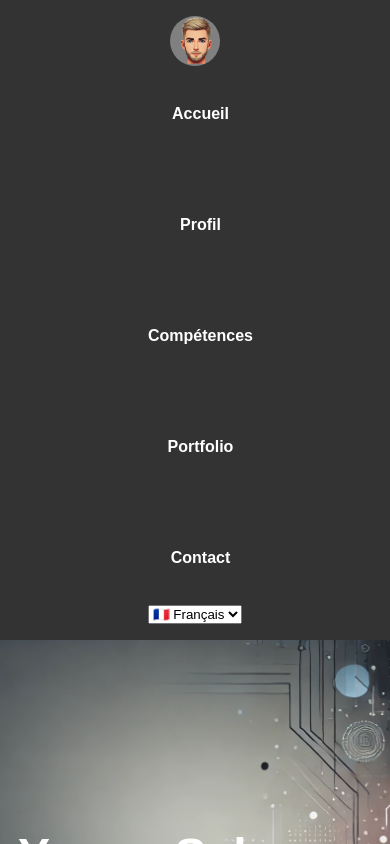
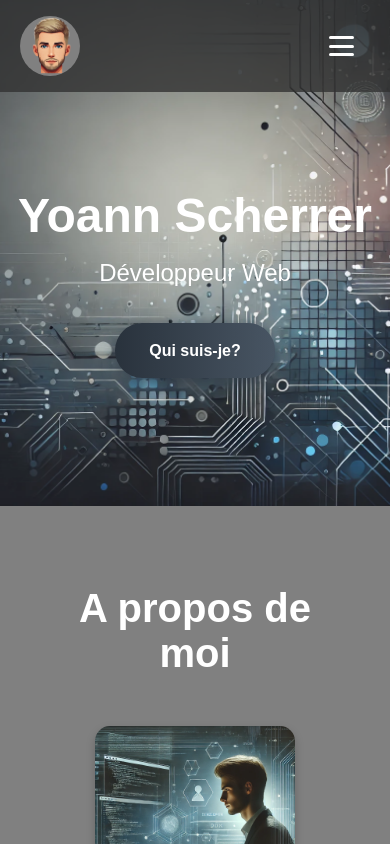
Before and after one commit to yoannscherrer/portfolio, a React (Vite) app: page / in a window 390 px wide. Shown: the top 844 px of the page. Built offline with nearby package versions, Linux system fonts and the light colour scheme.

Commit message:
Modifs navbar mobile + fichier JSON pour projets

```diff
--- a/src/components/Navbar.jsx
+++ b/src/components/Navbar.jsx
@@ -1,29 +1,47 @@
 import "../styles/navbar.scss";
 import avatar from "../assets/avatar.png";
 import { useLanguage } from "./LanguageContext";
+import { useState } from "react";
 
 function Navbar() {
   const { t, language, setLanguage } = useLanguage();
+  const [isOpen, setIsOpen] = useState(false);
 
   const scrollToSection = (id) => {
     document.getElementById(id).scrollIntoView({ behavior: "smooth" });
+    setIsOpen(false);
   };
 
   const handleLanguageChange = (event) => {
     setLanguage(event.target.value);
+    setIsOpen(false);
   };
 
   return (
-    <nav className="navbar">
-      <img src={avatar} alt="avatar" />
-      <ul>
+    <nav className={`navbar ${isOpen ? "open" : ""}`}>
+      <img src={avatar} alt="avatar" className="avatar" />
+
+      {/* Burger visible uniquement sur mobile */}
+      <button className="burger" onClick={() => setIsOpen(!isOpen)} aria-label="Menu">
+        <span></span>
+        <span></span>
+        <span></span>
+      </button>
+
+      <ul className={isOpen ? "open" : ""}>
         <li><button onClick={() => scrollToSection("home")}>{t.home}</button></li>
         <li><button onClick={() => scrollToSection("profil")}>{t.about}</button></li>
         <li><button onClick={() => scrollToSection("competences")}>{t.skills}</button></li>
         <li><button onClick={() => scrollToSection("portfolio")}>{t.projects}</button></li>
         <li><button onClick={() => scrollToSection("contact")}>{t.contact}</button></li>
       </ul>
-      <select className="lang-select" aria-label="Choisir une langue" value={language} onChange={handleLanguageChange}>
+
+      <select
+        className={`lang-select ${isOpen ? "open" : ""}`}
+        value={language}
+        onChange={handleLanguageChange}
+        aria-label="Choisir une langue"
+      >
         <option value="fr">🇫🇷 Français</option>
         <option value="en">🇬🇧 English</option>
         <option value="de">🇩🇪 Deutsch</option>
--- a/src/components/Portfolio.jsx
+++ b/src/components/Portfolio.jsx
@@ -10,35 +10,22 @@ import projet2 from "../assets/projet2.webp";
 import projet3 from "../assets/projet3.webp";
 import projet4 from "../assets/projet4.webp";
 import projet5 from "../assets/projet5.webp";
+import projectsData from "../projects.json";
 
+// Associer les images aux clés
+const imagesMap = {
+  booki: projet1,
+  sophie_bluel: projet2,
+  nina_carducci: projet3,
+  kasa: projet4,
+  mon_vieux_grimoire: projet5
+};
 
-const projects = [
-  {
-    key: "booki",
-    image: projet1,
-    github: "https://github.com/yoannscherrer/Projet-2",
-  },
-  {
-    key: "sophie_bluel",
-    image: projet2,
-    github: "https://github.com/yoannscherrer/Projet-3",
-  },
-  {
-    key: "nina_carducci",
-    image: projet3,
-    github: "https://github.com/yoannscherrer/projet-5",
-  },
-  {
-    key: "kasa",
-    image: projet4,
-    github: "https://github.com/yoannscherrer/kasa",
-  },
-  {
-    key: "mon_vieux_grimoire",
-    image: projet5,
-    github: "https://github.com/yoannscherrer/mon_vieux_grimoire_backend",
-  }
-];
+// Fusionner données JSON + image
+const projects = projectsData.map((project) => ({
+  ...project,
+  image: imagesMap[project.key]
+}));
 
 function Portfolio() {
   const { t } = useLanguage();
@@ -53,7 +40,7 @@ function Portfolio() {
         slidesPerView={1}
         navigation
         pagination={{ clickable: true }}
-        autoplay={{ delay: 3000 }}
+        autoplay={{ delay: 10000 }}
         loop={true}
         style={{ padding: "0 50px 50px 50px" }}
       >
@@ -62,9 +49,9 @@ function Portfolio() {
             <div className="project">
               <a href={project.github} target="_blank" rel="noopener noreferrer" aria-label={`Voir le projet ${project.title} sur GitHub`}>
                 <img src={project.image} alt={`Aperçu du projet ${project.title}`} />
-                <span className="visually-hidden">Voir le projet {project.title} sur GitHub</span>
               </a>
               <h1>{t.projets[project.key]}</h1>
+              <p>{t.projets_description[project.key]}</p>
             </div>
           </SwiperSlide>
         ))}
--- a/src/components/Translations.jsx
+++ b/src/components/Translations.jsx
@@ -20,6 +20,13 @@ const translations = {
         mon_vieux_grimoire: "Mon vieux grimoire (Node.js et Express)",
         nina_carducci: "Optimisation SEO du site de Nina Carducci",
         sophie_bluel: "Site de Sophie Bluel (JavaScript)",
+      },
+      projets_description: {
+        booki: "Intégration HTML/CSS responsive suivant une maquette figma, assurant une expérience utilisateur optimale sur tous supports.",
+        kasa: "Développement front-end d’une application React pour une expérience utilisateur fluide et responsive.",
+        mon_vieux_grimoire: "Création d’une API sécurisée avec Node.js, Express et MongoDB permettant la gestion complète des données et des utilisateurs.",
+        nina_carducci: "Optimisation SEO, performance et accessibilité d’un site existant, améliorant nettement sa visibilité.",
+        sophie_bluel: "Création d’une page web interactive intégrant JavaScript et une API REST pour la gestion des projets.",
       },
       titre_contact: "Contactez-moi",
       nom_contact: "Nom",
@@ -49,6 +56,13 @@ const translations = {
         nina_carducci: "SEO optimization of Nina Carducci's website",
         sophie_bluel: "Sophie Bluel's website (JavaScript)",
       },
+      projets_description: {
+        booki: "Responsive HTML/CSS integration following a figma mockup, ensuring an optimal user experience on all devices.",
+        kasa: "Front-end development of a React application for a smooth and responsive user experience.",
+        mon_vieux_grimoire: "Creation of a secure API with Node.js, Express, and MongoDB allowing complete management of data and users.",
+        nina_carducci: "SEO, performance, and accessibility optimization of an existing site, significantly improving its visibility.",
+        sophie_bluel: "Creation of an interactive web page integrating JavaScript and a REST API for project management.",
+      },
       titre_contact: "Contact me",
       nom_contact: "Name",
       email_contact: "Email",
@@ -77,6 +91,13 @@ const translations = {
         nina_carducci: "SEO-Optimierung der Website von Nina Carducci",
         sophie_bluel: "Website von Sophie Bluel (JavaScript)",
       },
+      projets_description: {
+        booki: "Responsive HTML/CSS-Integration nach einem Figma-Mockup, die ein optimales Benutzererlebnis auf allen Geräten gewährleistet.",
+        kasa: "Frontend-Entwicklung einer React-Anwendung für ein reibungsloses und responsives Benutzererlebnis.",
+        mon_vieux_grimoire: "Erstellung einer sicheren API mit Node.js, Express und MongoDB zur vollständigen Verwaltung von Daten und Benutzern.",
+        nina_carducci: "SEO-, Leistungs- und Zugänglichkeitsoptimierung einer bestehenden Website, die ihre Sichtbarkeit erheblich verbessert.",
+        sophie_bluel: "Erstellung einer interaktiven Webseite mit JavaScript und einer REST-API zur Projektverwaltung.",
+      },
       titre_contact: "Kontaktiere mich",
       nom_contact: "Name",
       email_contact: "Email",
--- /dev/null
+++ b/src/projects.json
@@ -0,0 +1,22 @@
+[
+    {
+      "key": "booki",
+      "github": "https://github.com/yoannscherrer/Projet-2"
+    },
+    {
+      "key": "sophie_bluel",
+      "github": "https://github.com/yoannscherrer/Projet-3"
+    },
+    {
+      "key": "nina_carducci",
+      "github": "https://github.com/yoannscherrer/projet-5"
+    },
+    {
+      "key": "kasa",
+      "github": "https://github.com/yoannscherrer/kasa"
+    },
+    {
+      "key": "mon_vieux_grimoire",
+      "github": "https://github.com/yoannscherrer/mon_vieux_grimoire_backend"
+    }
+  ]
--- a/src/styles/navbar.scss
+++ b/src/styles/navbar.scss
@@ -41,24 +41,75 @@
 
 }
 
+.burger {
+  display: none;
+  flex-direction: column;
+  justify-content: space-between;
+  width: 25px;
+  height: 20px;
+  background: none;
+  border: none;
+  cursor: pointer;
+  z-index: 1001;
+
+  span {
+    height: 3px;
+    width: 100%;
+    background-color: white;
+    border-radius: 2px;
+    transition: all 0.3s ease;
+  }
+}
 
 @media (max-width: 768px) {
-  .navbar {
-    position: relative;
-    flex-direction: column;
-    padding: 1rem;
-    background-color: variables.$primary-color;
+  .burger {
+    display: flex;
+    position: absolute;
+    top: 1rem;
+    right: 1rem;
   }
 
-  .navbar ul {
+  .navbar {
     flex-direction: column;
-    gap: 1rem;
-    text-align: center;
+    align-items: flex-start;
+    padding: 1rem clamp(1rem, 5vw, 15rem);
+    background-color: rgba(variables.$primary-color, 0.8);
+
+    ul {
+      display: none;
+      flex-direction: column;
+      gap: 1rem;
+      width: 100%;
+      margin-top: 1rem;
+
+      li {
+        width: 100%;
+        button {
+          width: 100%;
+          text-align: left;
+          background: none;
+          border: none;
+          color: white;
+          font-size: 1rem;
+        }
+      }
+    }
+
+    .lang-select {
+      display: none;
+      margin-top: 1rem;
+      background: none;
+      color: white;
+      border: 1px solid white;
+      border-radius: 5px;
+      padding: 0.4rem 0.6rem;
+    }
+
+    &.open {
+      ul,
+      .lang-select {
+        display: flex;
+      }
+    }
   }
-
-  .navbar img {
-    width: 50px;
-    height: 50px;
-  }
-
 }
```
